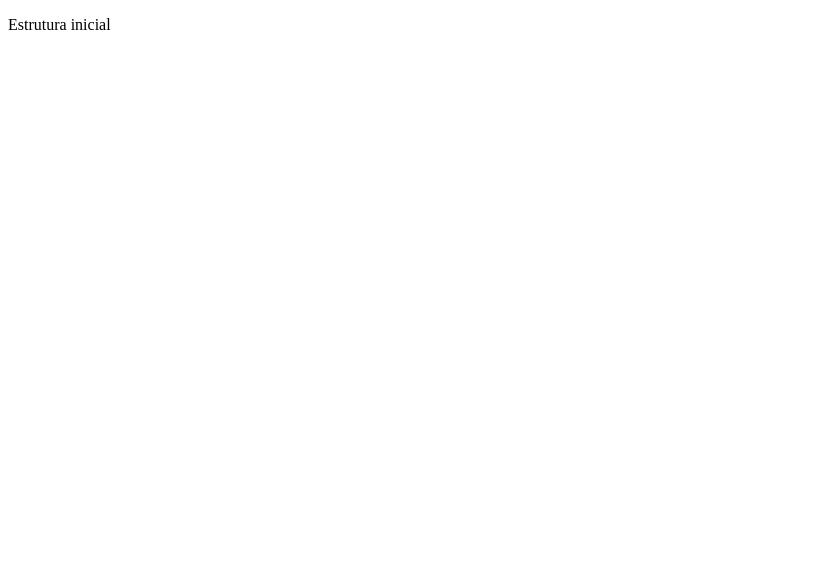
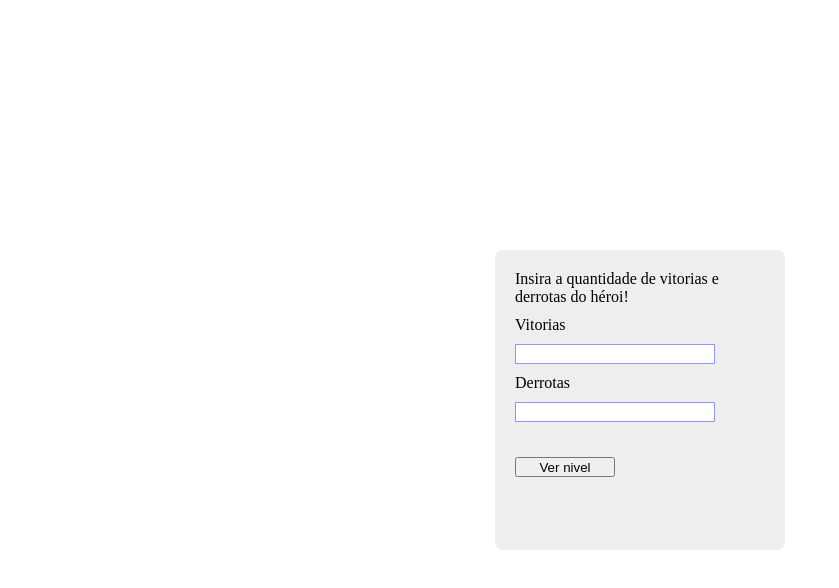
Before and after one commit to Henrique-Ferreira-Ferro/Calculadora-de-partidas-Rankeadas, a plain HTML site: page index.html in a window 1280 px wide. Shown: the whole page, without its empty margins (0-839 px from the left). Drawn offline with Linux system fonts and the light colour scheme.

Commit message:
Atualização no css

```diff
--- a/index.html
+++ b/index.html
@@ -7,13 +7,18 @@
     <link rel="stylesheet" href="style.css">
 </head>
 <body>
-    <nav>
+   <main>
+            <div class="container-div">
+                <span>Insira a quantidade de vitorias e derrotas do héroi!</span>
+                <form action="" class="form-container">
+                    <label for="">Vitorias</label>
+                    <input type="text" checked>
+                    <label for="">Derrotas</label>
+                    <input type="text" checked>
 
-    </nav>
-   <main>
-        <section>
-            <p>Estrutura inicial</p>
-        </section>
+                    <button id="btn-check">Ver nivel</button>
+                </form>
+            </div>
    </main>
 
    <script src="script.js"></script>
--- a/style.css
+++ b/style.css
@@ -0,0 +1,56 @@
+*{
+    padding: 0;
+    margin: 0;
+    box-sizing: border-box;
+}
+
+main{
+    width: 100vw;
+    height: 100vh;
+    display: flex;
+    justify-content: center;
+    align-items: center;
+}
+
+span{
+    font-size: 16px;
+
+}
+
+.container-div{
+    display: flex;
+    flex-direction: column;
+    background-color: #eee;
+    width: 50vw;
+    max-width: 290px;
+    height: 38vh;
+    max-height: 300px;
+    padding: 20px;
+    gap: 10px;
+    border-radius: 8px;
+
+}
+
+.form-container{
+    display: flex;
+    flex-direction: column;
+    gap: 10px;
+}
+
+.form-container input{
+    width: 40vw;
+    max-width: 200px;
+    height: 20px;
+    outline: none;
+    border: 1px solid rgb(149, 149, 255);
+}
+
+.form-container input:hover{
+
+}
+
+.form-container button{
+    margin-top: 25px;
+    width: 100px;
+    height: 20px;
+}
```
